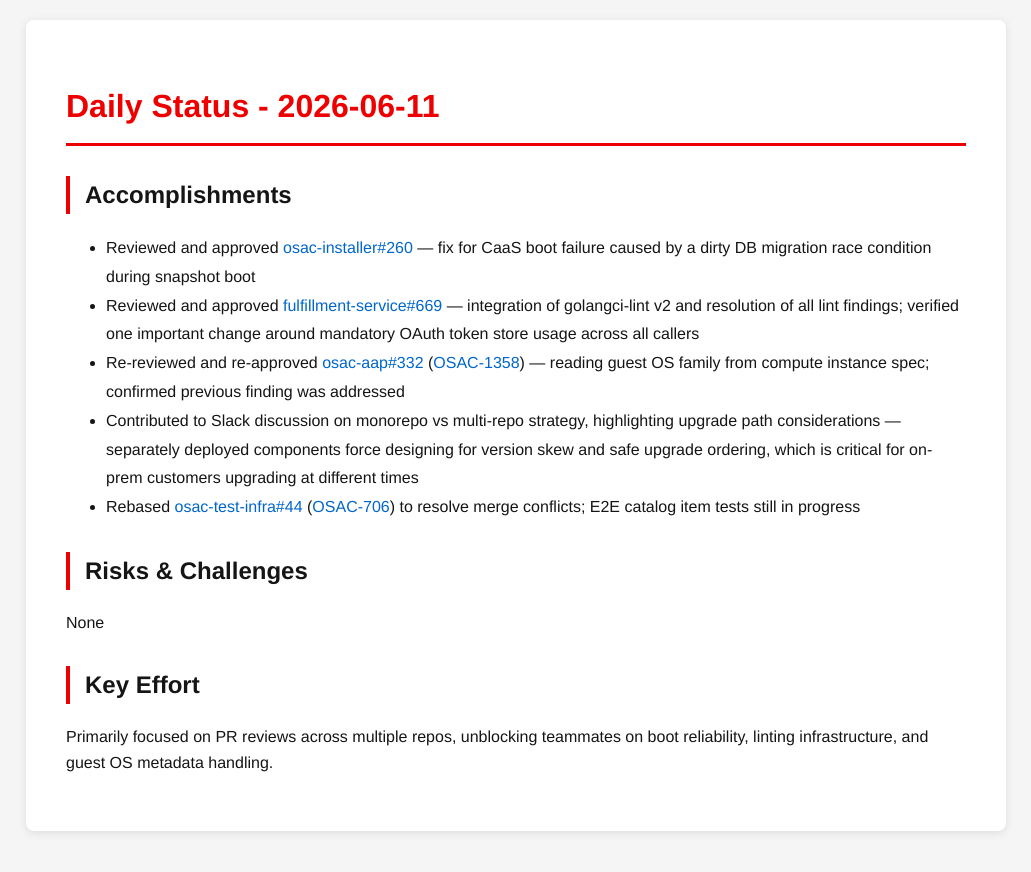
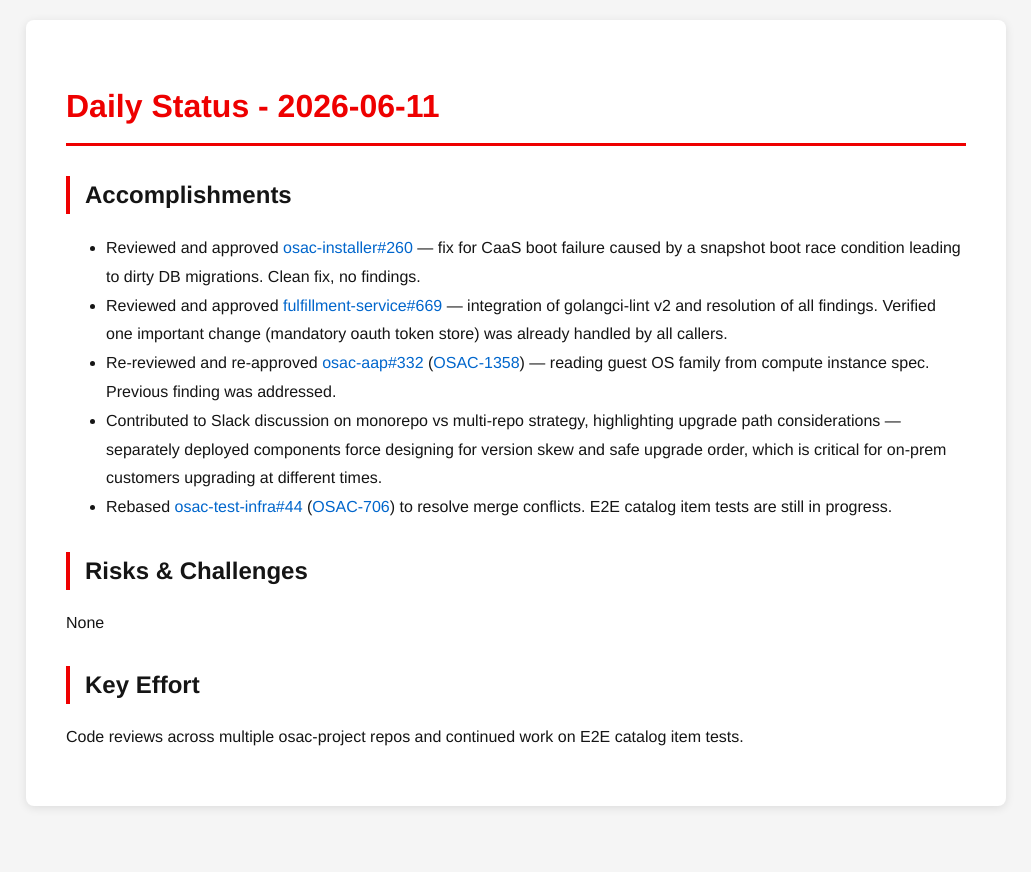
Before and after one commit to tzvatot/daily-status, a Jekyll site: the page built from 2026-06-11.md, in a window 1280 px wide. Shown: the top 872 px of the page, without its empty margins (124-1155 px from the left). Built offline with Jekyll 4.4.1, drawn with Linux system fonts in a browser that asks for light colours.

Commit message:
Daily status update - 2026-06-11

```diff
--- a/2026-06-11.md
+++ b/2026-06-11.md
@@ -7,14 +7,14 @@ date: 2026-06-11
 # Daily Status - 2026-06-11
 
 ## Accomplishments
-- Reviewed and approved [osac-installer#260](https://github.com/osac-project/osac-installer/pull/260) — fix for CaaS boot failure caused by a dirty DB migration race condition during snapshot boot
-- Reviewed and approved [fulfillment-service#669](https://github.com/osac-project/fulfillment-service/pull/669) — integration of golangci-lint v2 and resolution of all lint findings; verified one important change around mandatory OAuth token store usage across all callers
-- Re-reviewed and re-approved [osac-aap#332](https://github.com/osac-project/osac-aap/pull/332) ([OSAC-1358](https://redhat.atlassian.net/browse/OSAC-1358)) — reading guest OS family from compute instance spec; confirmed previous finding was addressed
-- Contributed to Slack discussion on monorepo vs multi-repo strategy, highlighting upgrade path considerations — separately deployed components force designing for version skew and safe upgrade ordering, which is critical for on-prem customers upgrading at different times
-- Rebased [osac-test-infra#44](https://github.com/osac-project/osac-test-infra/pull/44) ([OSAC-706](https://redhat.atlassian.net/browse/OSAC-706)) to resolve merge conflicts; E2E catalog item tests still in progress
+- Reviewed and approved [osac-installer#260](https://github.com/osac-project/osac-installer/pull/260) — fix for CaaS boot failure caused by a snapshot boot race condition leading to dirty DB migrations. Clean fix, no findings.
+- Reviewed and approved [fulfillment-service#669](https://github.com/osac-project/fulfillment-service/pull/669) — integration of golangci-lint v2 and resolution of all findings. Verified one important change (mandatory oauth token store) was already handled by all callers.
+- Re-reviewed and re-approved [osac-aap#332](https://github.com/osac-project/osac-aap/pull/332) ([OSAC-1358](https://redhat.atlassian.net/browse/OSAC-1358)) — reading guest OS family from compute instance spec. Previous finding was addressed.
+- Contributed to Slack discussion on monorepo vs multi-repo strategy, highlighting upgrade path considerations — separately deployed components force designing for version skew and safe upgrade order, which is critical for on-prem customers upgrading at different times.
+- Rebased [osac-test-infra#44](https://github.com/osac-project/osac-test-infra/pull/44) ([OSAC-706](https://redhat.atlassian.net/browse/OSAC-706)) to resolve merge conflicts. E2E catalog item tests are still in progress.
 
 ## Risks & Challenges
 None
 
 ## Key Effort
-Primarily focused on PR reviews across multiple repos, unblocking teammates on boot reliability, linting infrastructure, and guest OS metadata handling.
+Code reviews across multiple osac-project repos and continued work on E2E catalog item tests.
```
